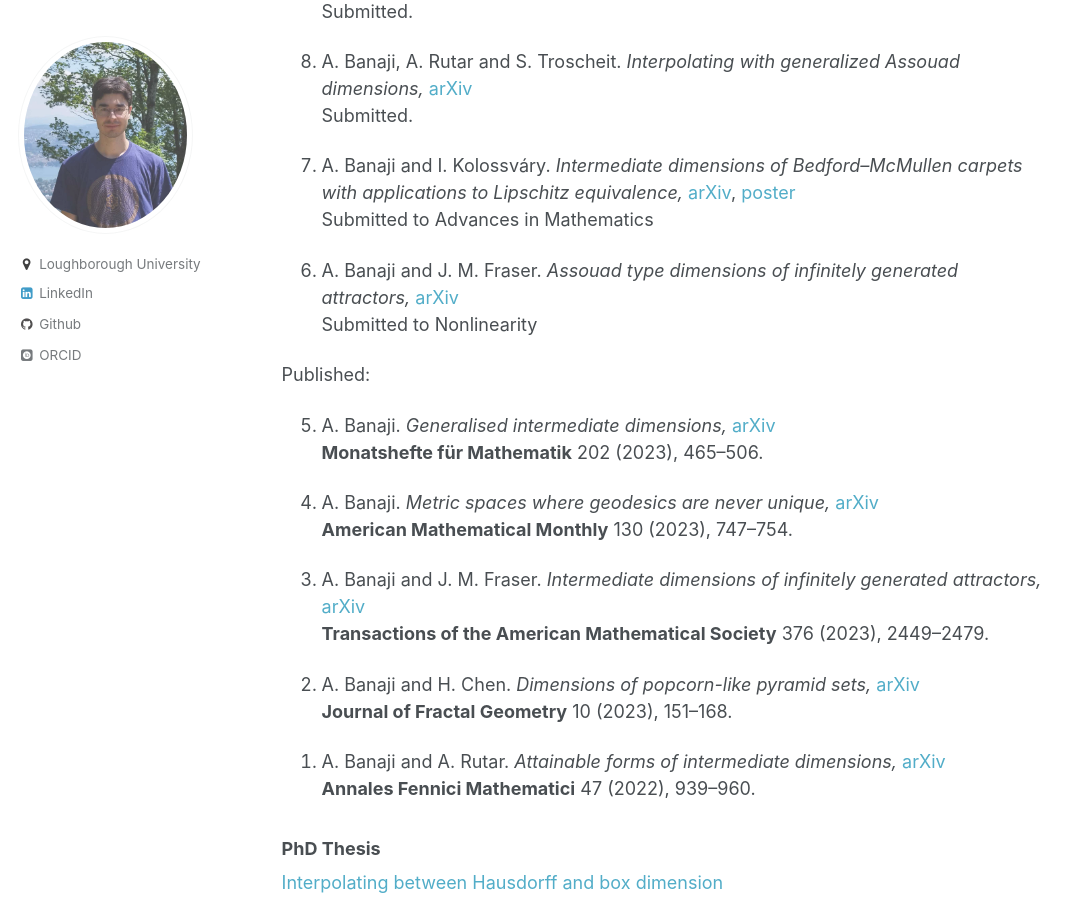
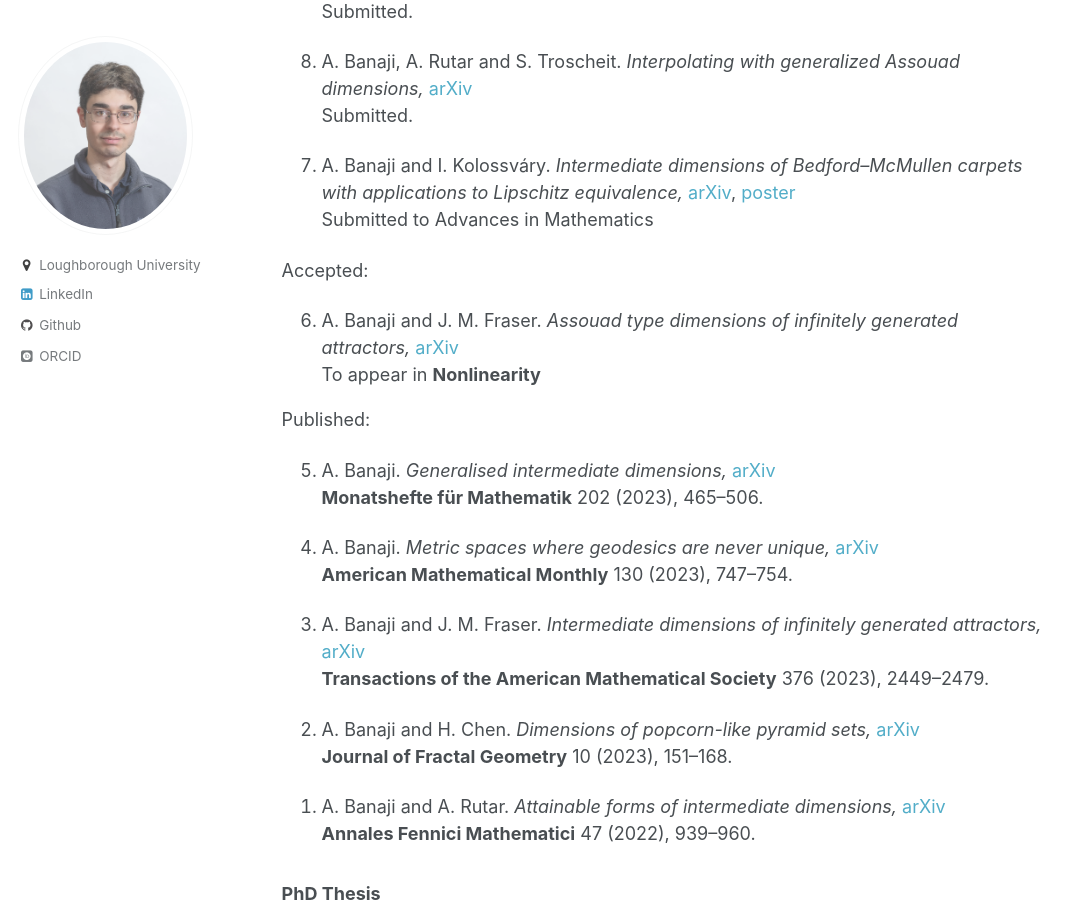
Before and after one commit to amlan-banaji/amlan-banaji.github.io, a Jekyll site: the page built from _pages/publications.md, in a window 1280 px wide and 900 px high, scrolled down 465 px. Shown: the whole window, without its empty margins (0-1081 px from the left). Built offline with Jekyll 4.4.1, drawn with Linux system fonts in a browser that asks for light colours; some web fonts are replaced.

Commit message:
nonlinearity, cv, birmingham talk, picture

```diff
--- a/_pages/publications.md
+++ b/_pages/publications.md
@@ -21,10 +21,14 @@ Submitted.
 
 7. A. Banaji and I. Kolossváry. *Intermediate dimensions of Bedford–McMullen carpets with applications to Lipschitz equivalence,* [arXiv](https://arxiv.org/abs/2111.05625), [poster](https://amlan-banaji.github.io/files/BristolCarpetsPoster.pdf)
 Submitted to Advances in Mathematics
+{:start="10"}
+{: reversed="reversed"}
+
+Accepted:
 
 6. A. Banaji and J. M. Fraser. *Assouad type dimensions of infinitely generated attractors,* [arXiv](https://arxiv.org/abs/2207.11611)
-Submitted to Nonlinearity
-{:start="10"}
+To appear in **Nonlinearity**
+{:start="6"}
 {: reversed="reversed"}
 
 Published:
```
Also changed, not shown: _pages/talks.md (+3 -0 lines), images/profile.jpg, 1 other file.
